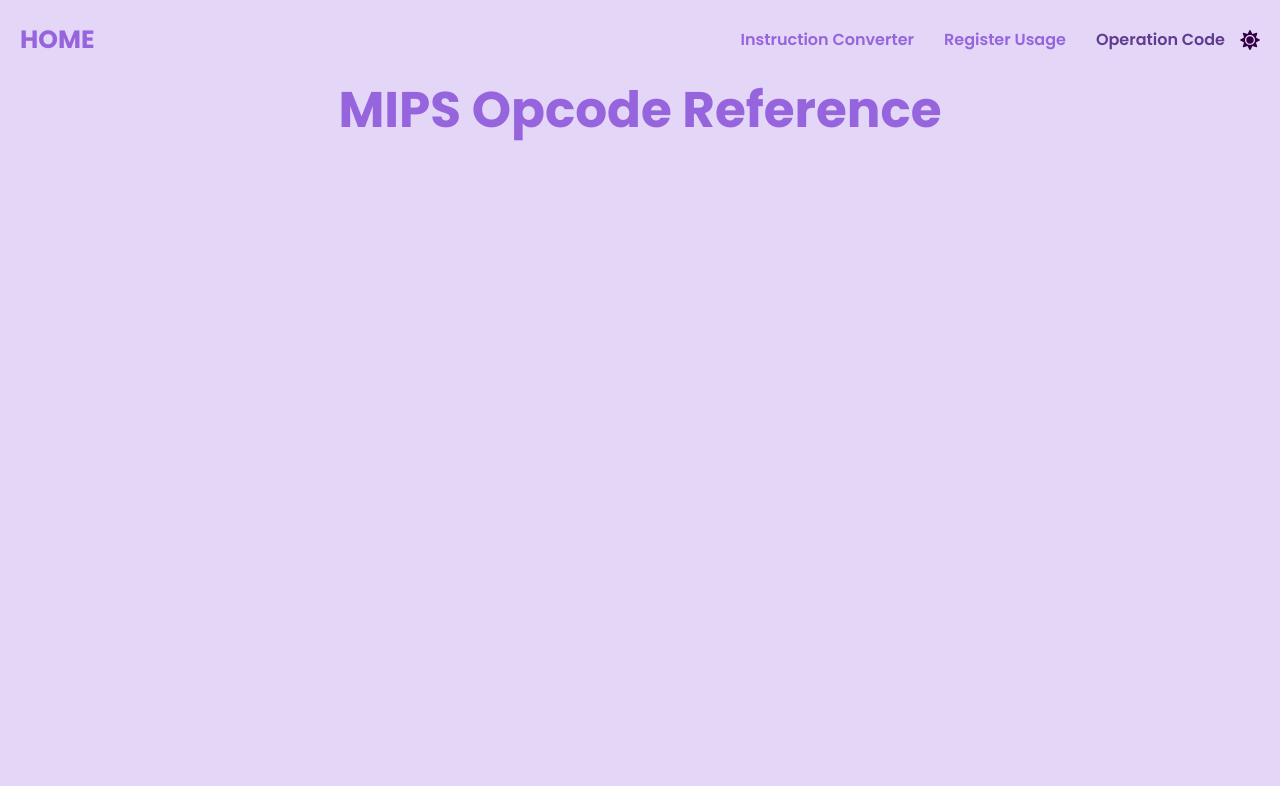
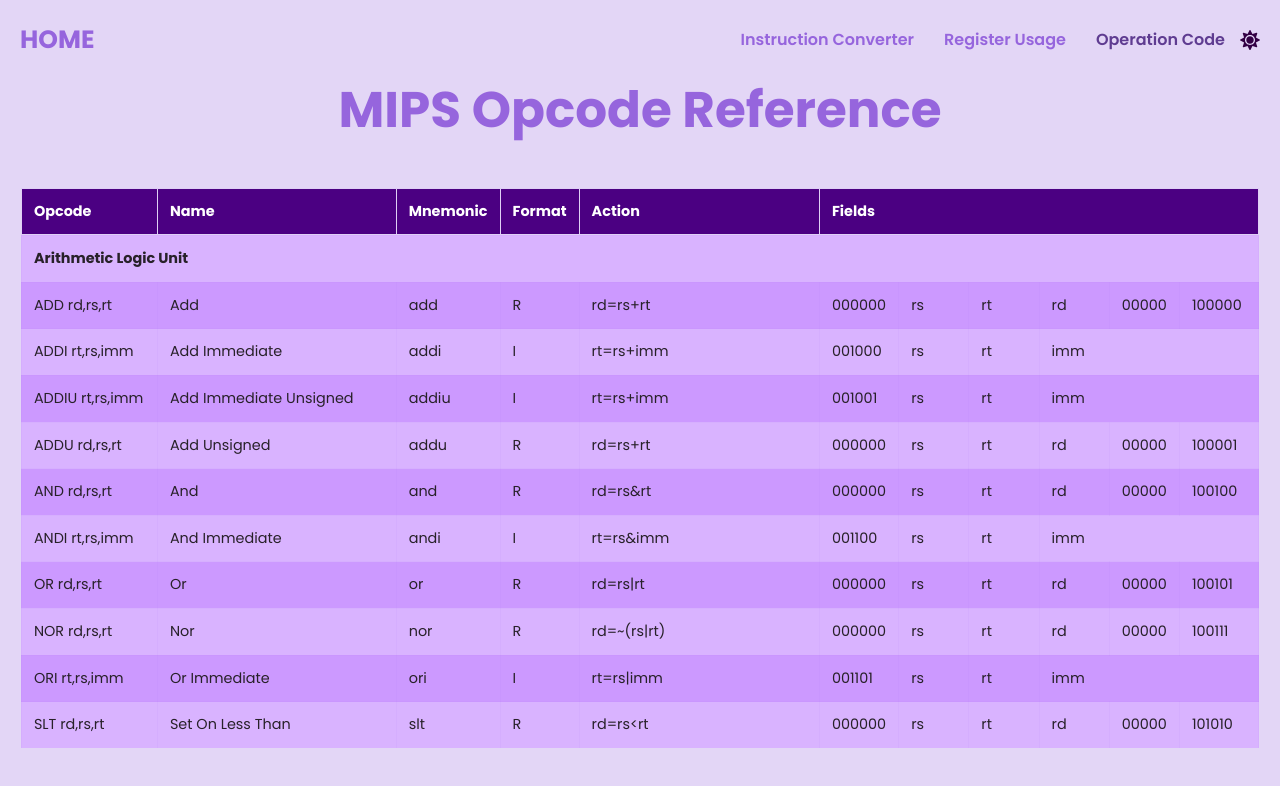
Before and after one commit to chihiro-203/mips-instruction-converter, a React (Vite) app in the folder frontend/converter/: page /opcode in a window 1280 px wide. Shown: the top 786 px of the page. Built offline with nearby package versions, Linux system fonts and the light colour scheme; a web font is replaced by a local one.

Commit message:
update Opcode page

```diff
--- a/frontend/converter/src/components/Explain.jsx
+++ b/frontend/converter/src/components/Explain.jsx
@@ -31,7 +31,7 @@ const Description = ({ table, data }) => {
       <div className="text-left text-[0.95vw] mt-[0.75rem]">
         {data.map((item, index) => (
           <li key={`${item.field}-${index}`}>
-            <strong>{item.field}:</strong> {item.description} {item.bits}
+            <strong>{item.field}:</strong> {item.description} ({item.bits} bits)
           </li>
         ))}
       </div>
--- a/frontend/converter/src/pages/Opcode.jsx
+++ b/frontend/converter/src/pages/Opcode.jsx
@@ -1,4 +1,4 @@
-import React from 'react'
+import React from "react";
 import Navbar from "../components/Navbar";
 import opcode from "../assets/data/opcode.json";
 
@@ -12,15 +12,44 @@ const Opcode = () => {
           <table className="ref-table table-light table-striped table-bordered table-responsive-sm">
             <thead className="thead-dark">
               <tr>
+                <th>Opcode</th>
+                <th>Name</th>
+                <th>Mnemonic</th>
+                <th>Format</th>
+                <th>Action</th>
+                <th colSpan={6}>Fields</th>
               </tr>
             </thead>
             <tbody>
+              {opcode.map((section) => (
+                <React.Fragment key={section.section}>
+                  <tr>
+                    <td colSpan={11}>
+                      <b>{section.section}</b>
+                    </td>
+                  </tr>
+                  {section.instructions.map((instruction, index) => (
+                    <tr key={index}>
+                      <td>{instruction.opcode}</td>
+                      <td>{instruction.name}</td>
+                      <td>{instruction.mnemonic}</td>
+                      <td>{instruction.format}</td>
+                      <td>{instruction.action}</td>
+                      {instruction.fields.map((field, fieldIndex) => (
+                        <td key={fieldIndex} colSpan={field === "imm" || field === "offset" || field === "target" ? 3 : field === "code" ? 4 : 1}>
+                          {field}
+                        </td>
+                      ))}
+                    </tr>
+                  ))}
+                </React.Fragment>
+              ))}
             </tbody>
           </table>
         </div>
       </div>
     </div>
-  )
-}
+  );
+};
 
 export default Opcode;
```
Lines whose indentation alone changed are shown as unchanged.
